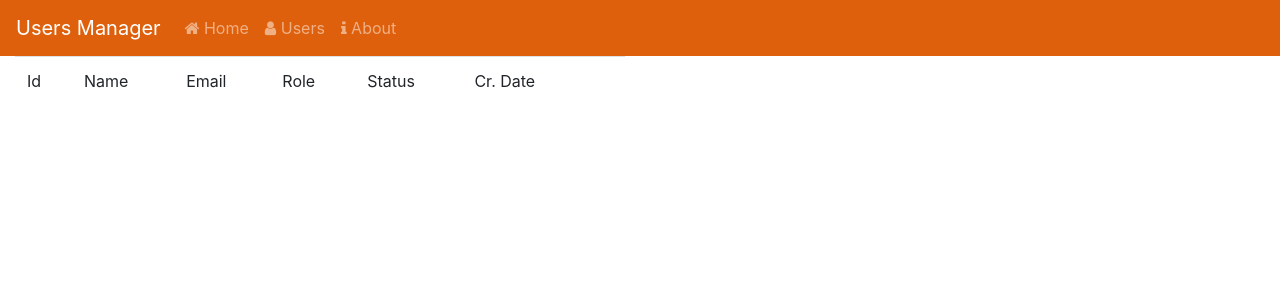
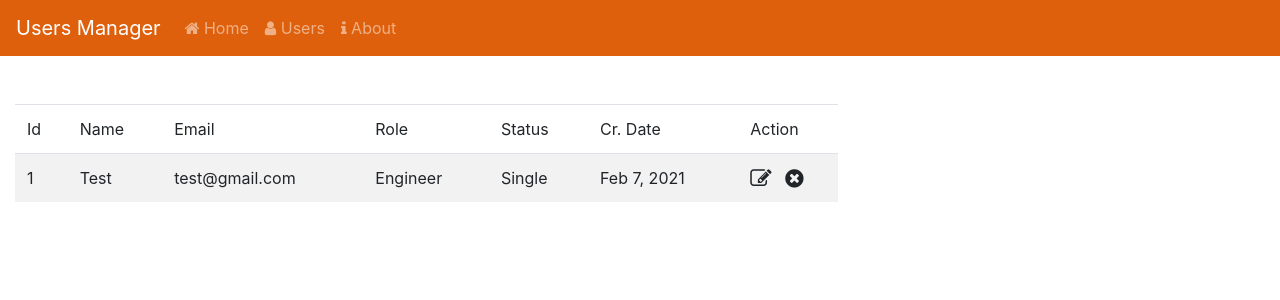
Before and after one commit to AhmadH2/user_manager, an Angular app: page /users in a window 1280 px wide. Shown: the top 300 px of the page. Built offline with nearby package versions, Linux system fonts and the light colour scheme.

Commit message:
build add/edit user form

```diff
--- a/src/app/app.component.html
+++ b/src/app/app.component.html
@@ -1,3 +1,3 @@
 <app-navbar></app-navbar>
+<br><br>
 <router-outlet></router-outlet>
-<!-- <button class="btn btn-primary">add</button> -->
--- a/src/app/app.module.ts
+++ b/src/app/app.module.ts
@@ -9,7 +9,8 @@ import { NgbModule } from '@ng-bootstrap/ng-bootstrap';
 import { HomeComponent } from './home/home.component';
 import { UsersComponent } from './users/users.component';
 import { AboutComponent } from './about/about.component';
-import {FormsModule} from '@angular/forms'
+import {FormsModule} from '@angular/forms';
+import { UserFormComponent } from './user-form/user-form.component'
 
 @NgModule({
   declarations: [
@@ -17,7 +18,8 @@ import {FormsModule} from '@angular/forms'
     NavbarComponent,
     HomeComponent,
     UsersComponent,
-    AboutComponent
+    AboutComponent,
+    UserFormComponent
   ],
   imports: [
     BrowserModule,
--- a/src/app/home/home.component.html
+++ b/src/app/home/home.component.html
@@ -8,25 +8,7 @@
         </button>
     </div>
     <div class="modal-body">
-        <form>
-            <div class="form-group">
-                <label>Name</label>
-                <input type="text" class="form-control" [(ngModel)]="user.name" name="name">
-            </div>
-            <div class="form-group">
-                <label>Email</label>
-                <input type="email" class="form-control" [(ngModel)]="user.email" name="email">
-            </div>
-            <div class="form-group">
-                <label>Role</label>
-                <input type="text" class="form-control" [(ngModel)]="user.role" name="role">
-            </div>
-            <div class="form-group">
-                <label>Status</label>
-                <input type="text" class="form-control" [(ngModel)]="user.status" name="status">
-            </div>
-        </form>
-        <button class="btn btn-success" (click)="addUser()">Save</button>
+        <app-user-form [user]="user" (emitter)="addUser($event)"></app-user-form>
     </div>
 </ng-template>
 <button class="btn btn-primary" (click)="open(addUserModal)"><i class="fa fa-plus"></i> Add User</button>
--- a/src/app/home/home.component.ts
+++ b/src/app/home/home.component.ts
@@ -13,7 +13,7 @@ export class HomeComponent implements OnInit {
   user:User;
 
   constructor(private modalService: NgbModal, private usersService: UsersService) {
-    this.user = new User(0, '', ' ', '', '', Date.now())
+    this.user = new User(0, '', ' ', '', '', Date.now(), '')
   }
 
   ngOnInit(): void {
@@ -23,7 +23,8 @@ export class HomeComponent implements OnInit {
     this.modalService.open(content, { ariaLabelledBy: 'modal-basic-title' });
   }
 
-  addUser() {
+  addUser(user: User) {
+    this.user = user;
     this.usersService.addUser(this.user);
     this.modalService.dismissAll();
   }
--- /dev/null
+++ b/src/app/user-form/user-form.component.html
@@ -0,0 +1,24 @@
+<form>
+    <div class="form-group">
+        <label>Name</label>
+        <input type="text" class="form-control" [(ngModel)]="myUser.name" name="name">
+    </div>
+    <div class="form-group">
+        <label>Email</label>
+        <input type="email" class="form-control" [(ngModel)]="myUser.email" name="email">
+    </div>
+    <div class="form-group">
+        <label>Role</label>
+        <input type="text" class="form-control" [(ngModel)]="myUser.role" name="role">
+    </div>
+    <div class="form-group">
+        <label>Status</label>
+        <input type="text" class="form-control" [(ngModel)]="myUser.status" name="status">
+    </div>
+    <div>
+        <label>Upload Image</label> <br>
+        <input #file type="file" (change)="uploadImage(file.files)">
+        <img [src]="imgURL" *ngIf="imgURL" width="50px" height="50px">&nbsp;
+    </div>
+</form>
+<button class="btn btn-success" (click)="save()">Save</button>
--- /dev/null
+++ b/src/app/user-form/user-form.component.ts
@@ -0,0 +1,41 @@
+import { Component, EventEmitter, Input, OnInit, Output } from '@angular/core';
+import { User } from '../user';
+
+@Component({
+  selector: 'app-user-form',
+  templateUrl: './user-form.component.html',
+  styleUrls: ['./user-form.component.css']
+})
+export class UserFormComponent implements OnInit {
+
+  constructor() { }
+
+  ngOnInit(): void {
+    Object.assign(this.myUser, this.user);
+  }
+
+  @Input()
+  user: User;
+  myUser: User = new User(0, '', '', '', '', 4, '');
+  imgURL: any;
+
+  @Output() emitter = new EventEmitter<User>();
+
+
+  save() {
+    this.emitter.emit(this.myUser);
+  }
+
+  uploadImage(files: any) {
+    if (files.length == 0)
+      return;
+
+    let fileReader = new FileReader();
+    fileReader.readAsDataURL(files[0]);
+    fileReader.onload = (_event) => {
+      this.imgURL = fileReader.result;
+    }
+    this.user.image = this.imgURL;
+  }
+
+}
--- a/src/app/user.ts
+++ b/src/app/user.ts
@@ -1,4 +1,4 @@
 export class User {
     constructor(public id:number, public name:string, public email:string, public role:string,
-         public status:string, public crDate:number) {}
+         public status:string, public crDate:number, public image?:any) {}
 }
--- a/src/app/users.service.ts
+++ b/src/app/users.service.ts
@@ -6,7 +6,7 @@ import { User } from './user';
 })
 export class UsersService {
 
-  users: User[] = [];
+  users: User[] = [new User(1, 'Test', 'test@gmail.com', 'Engineer', 'Single', Date.now())];
 
   constructor() { }
 
--- a/src/app/users/users.component.html
+++ b/src/app/users/users.component.html
@@ -1,5 +1,5 @@
 
-<div class="col-6">
+<div class="col-8">
     <table class="table table-striped">
         <thead class="thead-dark">
             <tr>
@@ -9,18 +9,39 @@
                 <td>Role</td>
                 <td>Status</td>
                 <td>Cr. Date</td>
-                <td></td>
+                <td>Action</td>
             </tr>
         </thead>
         <tbody>
-            <tr *ngFor="let user of users">
+            <tr *ngFor="let user of users; let i=index">
                 <td>{{user.id}}</td>
-                <td>{{user.name}}</td>
+                <td>
+                    <img [src]="user.image" *ngIf="user.image" width="50px" height="50px">
+                    {{user.name}}
+                </td>
                 <td>{{user.email}}</td>
                 <td>{{user.role}}</td>
                 <td>{{user.status}}</td>
-                <td>{{user.crDate}}</td>
-                <td><i class="fas fa-plus"></i></td>
+                <td>{{user.crDate | date}}</td>
+                <td style="width: 100px;">
+                    <ng-template #editUserModal let-modal>
+                        <div class="modal-header">
+                            <h4 class="modal-title" id="modal-basic-title">Edit User</h4>
+                            <button type="button" class="close" aria-label="Close" (click)="modal.dismiss('Cross click')">
+                                <span aria-hidden="true">&times;</span>
+                            </button>
+                        </div>
+                        <div class="modal-body">
+                            <app-user-form [user]="user" (emitter)="editUser($event, i)"></app-user-form>
+                        </div>
+                    </ng-template>
+
+                    <a (click)="open(editUserModal)">
+                        <i class="fa fa-edit fa-lg"></i>
+                    </a>
+                    &nbsp;
+                    <a (click)="deleteUser(i)"><i class="fa fa-times-circle fa-lg"></i></a>
+                </td>
             </tr>
         </tbody>
     </table>
--- a/src/app/users/users.component.ts
+++ b/src/app/users/users.component.ts
@@ -1,4 +1,5 @@
 import { Component, OnInit } from '@angular/core';
+import { NgbModal } from '@ng-bootstrap/ng-bootstrap';
 import { User } from '../user';
 import { UsersService } from '../users.service';
 
@@ -11,7 +12,7 @@ export class UsersComponent implements OnInit {
 
   users: User[];
 
-  constructor(private usersService: UsersService) { }
+  constructor(private usersService: UsersService, private modalService: NgbModal) { }
 
   ngOnInit(): void {
     this.users = this.usersService.getUsers();
@@ -21,4 +22,17 @@ export class UsersComponent implements OnInit {
     return JSON.stringify(u);
   }
 
+  open(content) {
+    this.modalService.open(content, { ariaLabelledBy: 'modal-basic-title' });
+  }
+
+  editUser(user: User, index: number) {
+    Object.assign(this.usersService.getUsers()[index], user);
+    this.modalService.dismissAll();
+  }
+
+  deleteUser(index:number) {
+    this.usersService.getUsers().splice(index, 1);
+  }
+
 }
```
Also changed, not shown: src/app/user-form/user-form.component.css (added), 1 other file (tests, documents, lock files or other folders).
